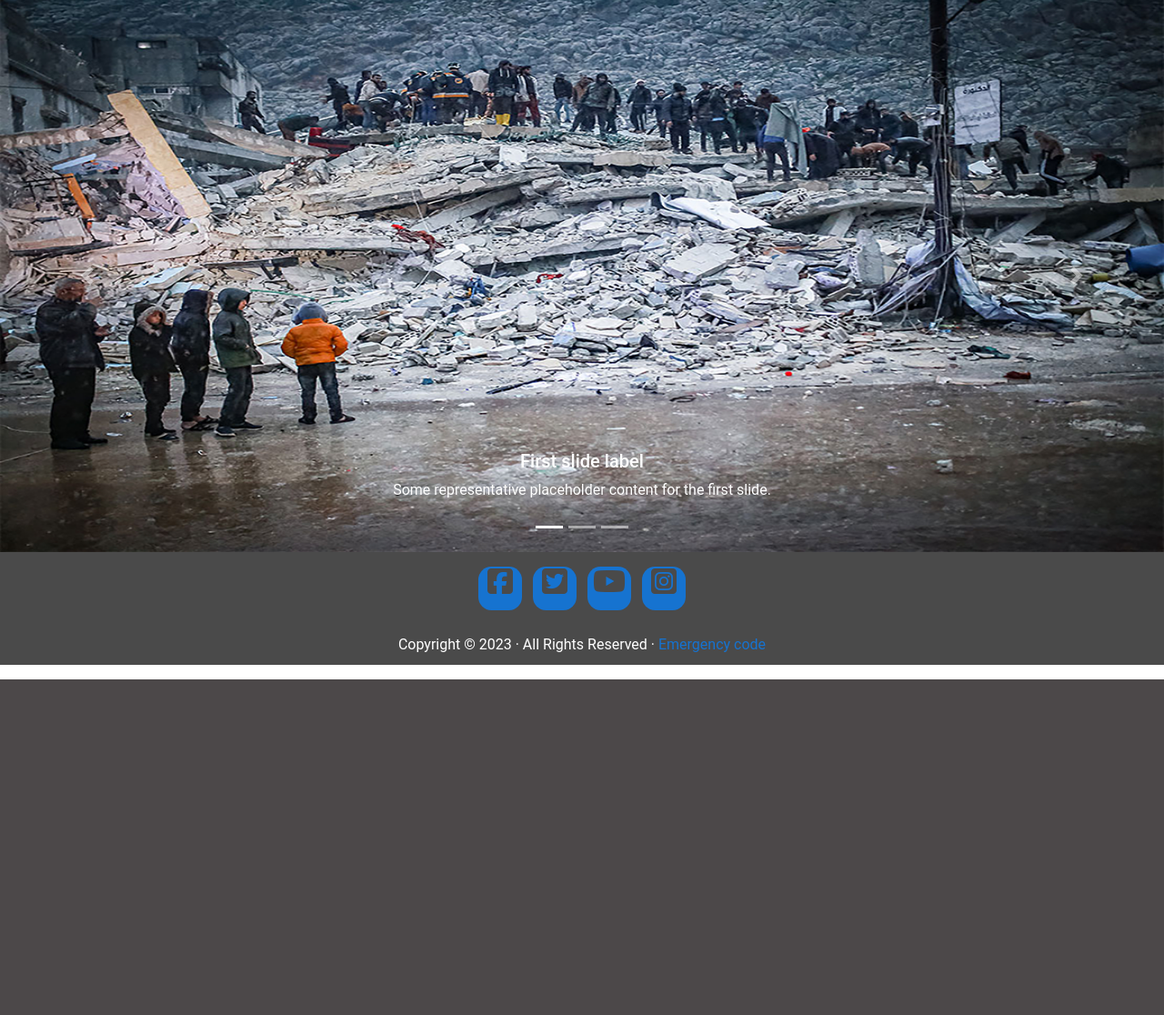
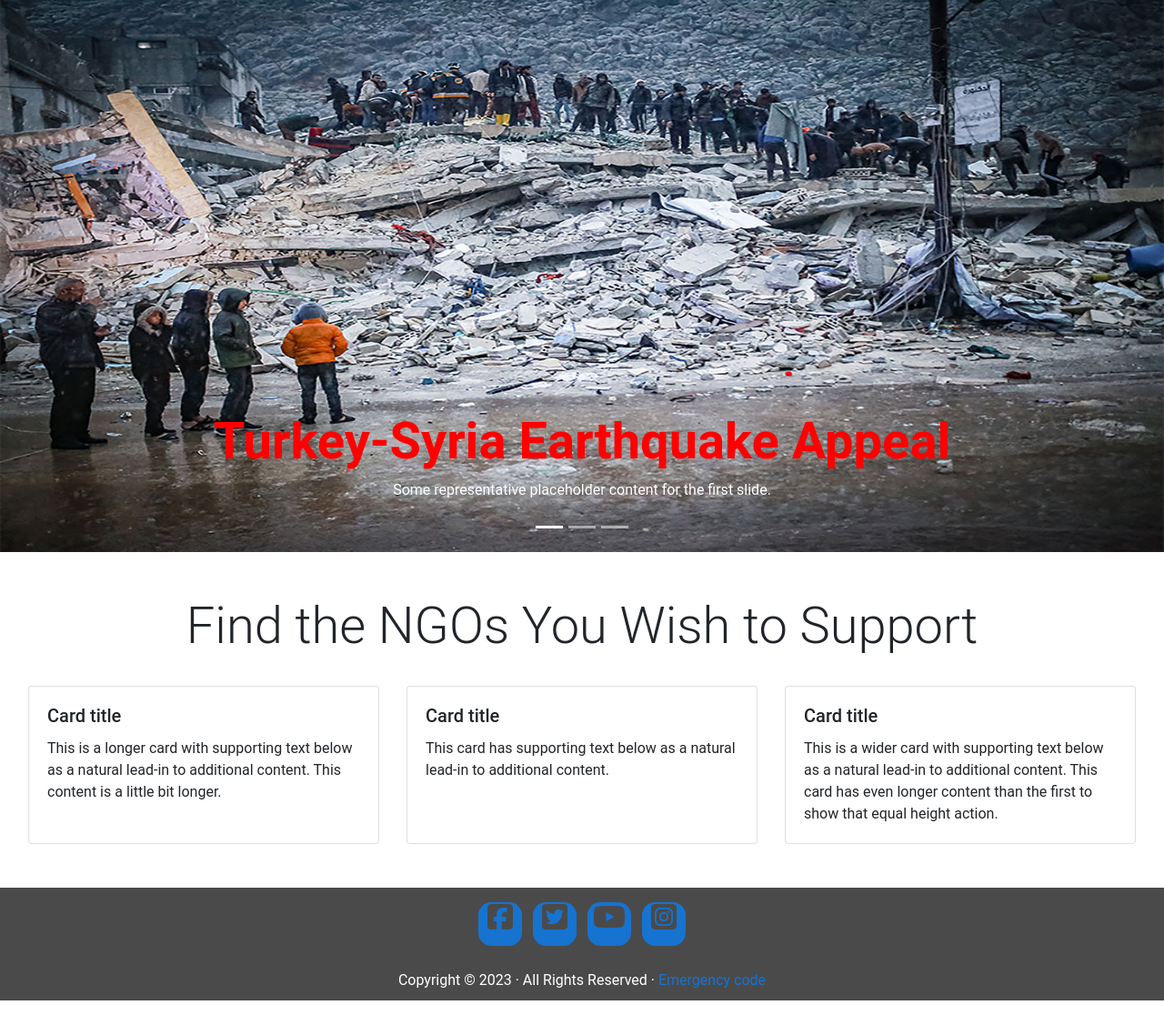
Before and after one commit to Lee-moran/emergency-code, a Django app: page / in a window 1280 px wide. Shown: the part 78-1194 px from the top of the page at 91% size. Before the commit the page ends 825 px from the top, so only its background shows below. Run offline with Django 3.2, Linux system fonts and the light colour scheme; some libraries are stand-ins or nearby versions.

Commit message:
added category card template, WIP

```diff
--- a/home/templates/home/index.html
+++ b/home/templates/home/index.html
@@ -25,14 +25,15 @@
 {% block extra_title %}Home |{% endblock %}
 
 {% block page_header %}
-    <div class="container">
+    <!-- <div class="container">
         <div class="row">
             <div class="col"></div>
         </div>
-    </div>
+    </div> -->
 {% endblock %}
 
 {% block content %}
+    <!-- CAROUSEL AREA -->
     <div id="carouselExampleCaptions" class="carousel slide" data-ride="carousel">
         <ol class="carousel-indicators">
             <li data-target="#carouselExampleCaptions" data-slide-to="0" class="active"></li>
@@ -43,21 +44,21 @@
             <div class="carousel-item active">
                 <img src="{% static 'images/syria-appeal.webp' %}" class="d-block carousel-img w-100" alt="Syria-Turkey Earthquake appeal">
                 <div class="carousel-caption d-none d-md-block">
-                    <h5>First slide label</h5>
+                    <h2 class="display-4 text-red font-weight-bold">Turkey-Syria Earthquake Appeal</h2>
                     <p>Some representative placeholder content for the first slide.</p>
                 </div>
             </div>
             <div class="carousel-item">
                 <img src="{% static 'images/support-children-img.webp' %}" class="d-block carousel-img w-100" alt="...">
                 <div class="carousel-caption d-none d-md-block">
-                    <h5>Second slide label</h5>
+                    <h2 class="display-4 text-red font-weight-bold">Emergency Appeal</h2>
                     <p>Some representative placeholder content for the second slide.</p>
                 </div>
             </div>
             <div class="carousel-item">
                 <img src="{% static 'images/support-ukraine-img.webp' %}" class="d-block carousel-img w-100" alt="...">
                 <div class="carousel-caption d-none d-md-block">
-                    <h5>Third slide label</h5>
+                    <h2 class="display-4 text-red font-weight-bold">Ukraine Appeal</h2>
                     <p>Some representative placeholder content for the third slide.</p>
                 </div>
             </div>
@@ -72,4 +73,37 @@
         </button>
     </div>
 
+    <!-- NGO CATEGORIES AREA -->
+    <div class="row text-center d-flex justify-content-around mt-5">
+        <div class="col-12">
+            <h3 class="display-4">Find the NGOs You Wish to Support</h3>
+        </div>
+    </div>
+    <div class="card-deck d-flex ml-3 mr-3 mt-4 mb-5">
+        <div class="card">
+            <!-- <img class="card-img-top" src="..." alt="Card image cap"> -->
+            <div class="card-body">
+                <h5 class="card-title">Card title</h5>
+                <p class="card-text">This is a longer card with supporting text below as a natural lead-in to additional
+                    content. This content is a little bit longer.</p>
+            </div>
+        </div>
+        <div class="card">
+            <!-- <img class="card-img-top" src="..." alt="Card image cap"> -->
+            <div class="card-body">
+                <h5 class="card-title">Card title</h5>
+                <p class="card-text">This card has supporting text below as a natural lead-in to additional content.</p>
+            </div>
+        </div>
+        <div class="card">
+            <!-- <img class="card-img-top" src="..." alt="Card image cap"> -->
+            <div class="card-body">
+                <h5 class="card-title">Card title</h5>
+                <p class="card-text">This is a wider card with supporting text below as a natural lead-in to additional
+                    content. This card has even longer content than the first to show that equal height action.</p>
+            </div>
+        </div>
+    </div>
+
+
 {% endblock %}
--- a/static/css/base.css
+++ b/static/css/base.css
@@ -1,4 +1,5 @@
 @charset "utf-8";
+
 * {
     margin: 0;
     padding: 0;
@@ -27,7 +28,6 @@ main {
 
 body {
     background-color: var(--background-color);
-  /* background-color: red; */
 }
 
 a {
@@ -90,3 +90,11 @@ footer {
 .carousel-img {
     height: 38rem;
 }
+
+.text-red {
+    color: #ff0000;
+}
+
+.text-blue {
+    color: #1848f1;
+}
```
Lines whose indentation alone changed are shown as unchanged.
